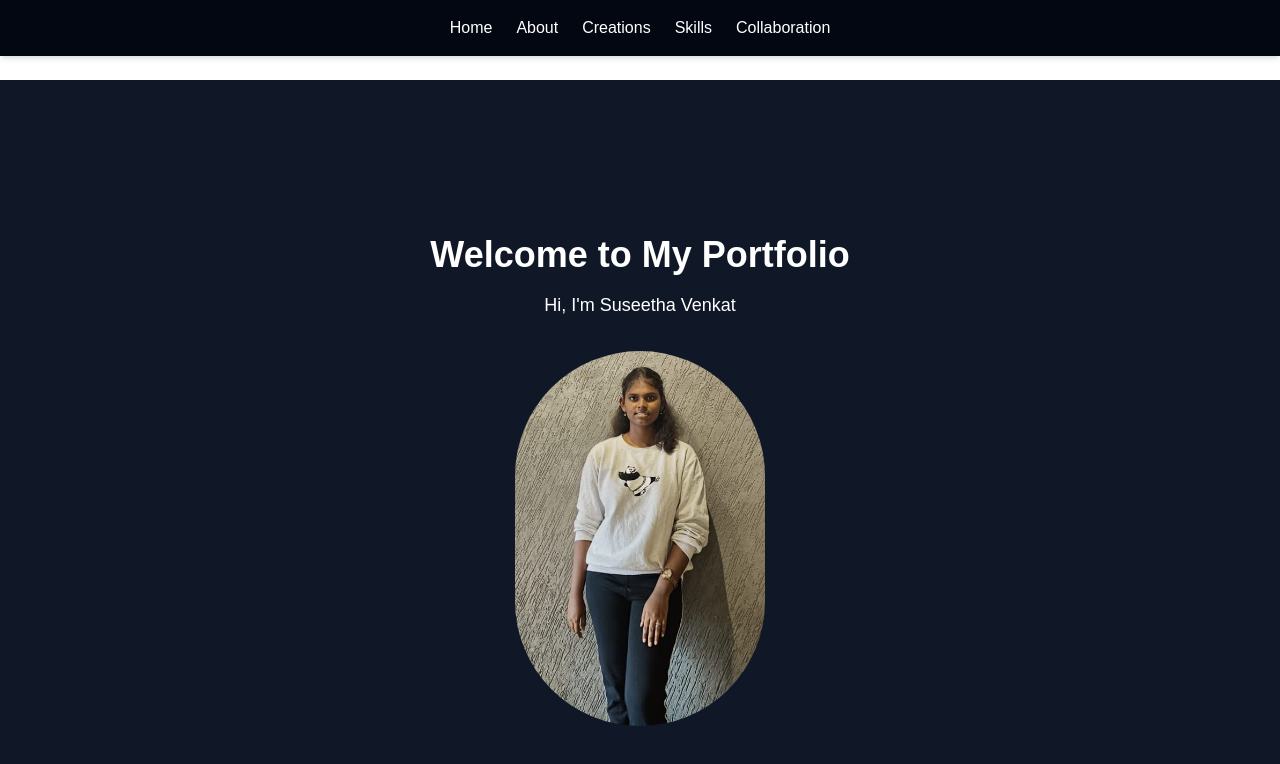
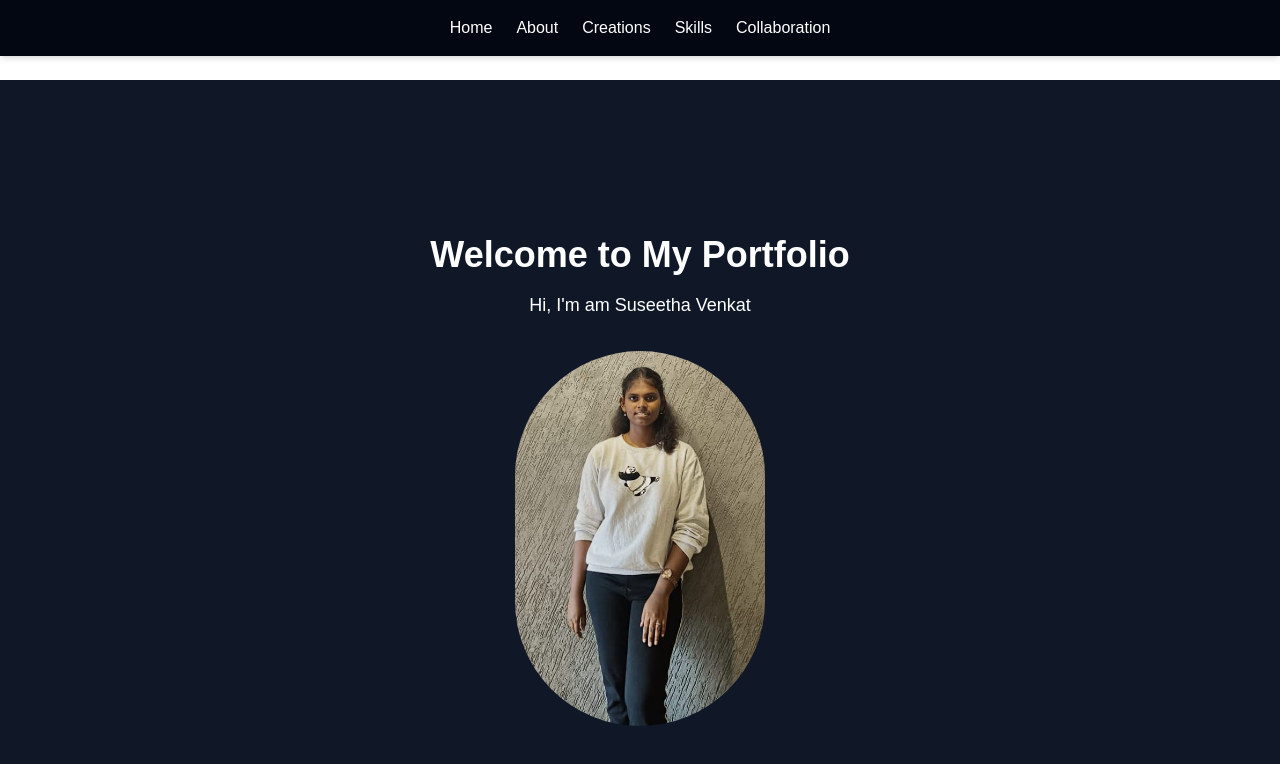
Before and after one commit to Suseetha19/port, a Next.js app: page / in a window 1280 px wide. Shown: the top 764 px of the page. Built offline with nearby package versions, Linux system fonts and the light colour scheme.

Commit message:
FIX apostrophes for vercel deploy

```diff
--- a/app/components/About.js
+++ b/app/components/About.js
@@ -3,8 +3,8 @@ export default function About() {
     <section className="flex flex-col items-center justify-center min-h-screen bg-gray-800 text-white px-6">
       <h1 className="text-3xl font-bold mb-4">About Me</h1>
       <p className="text-lg max-w-2xl text-center">
-        Hello, I'm Suseetha! 👩‍💻
-        I’m passionate about full-stack development and love building creative projects.
+        Hello, I&apos;m am Suseetha! 👩‍💻
+        I&apos;m am  passionate about full-stack development and love building creative projects.
       </p>
     </section>
   );
--- a/app/components/Hero.js
+++ b/app/components/Hero.js
@@ -7,7 +7,7 @@ export default function Hero() {
       {/* Text first */}
       <div className="text-center">
         <h1 className="text-4xl font-bold mb-4">Welcome to My Portfolio</h1>
-        <p className="text-lg">Hi, I'm Suseetha Venkat</p>
+        <p className="text-lg">Hi, I&apos;m am Suseetha Venkat</p>
       </div>
 
       {/* Photo next */}
```
